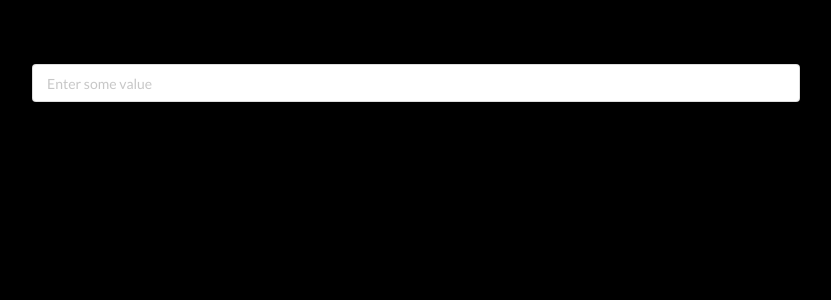
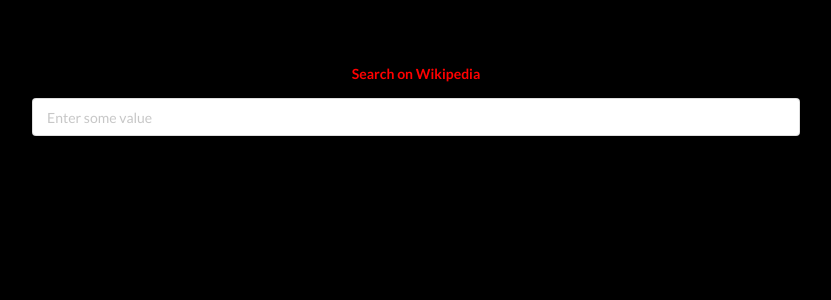
Before and after one commit to ResXBocchi/training-hooks, a React (Create React App) app: page / in a window 1280 px wide. Shown: the top 300 px of the page, without its empty margins (224-1055 px from the left). Built offline with nearby package versions, Linux system fonts and the light colour scheme.

Commit message:
adding some style
mend

```diff
--- a/src/components/Search.css
+++ b/src/components/Search.css
@@ -23,3 +23,7 @@
 .item{
     text-align: justify;
 }
+p{
+    color:red;
+    font-weight: bold;
+}
--- a/src/components/Search.js
+++ b/src/components/Search.js
@@ -48,6 +48,7 @@
 
     return (
         <div className="search">
+            <p>Search on Wikipedia</p>
             <div className='ui form'>
                 <div className='field'>
 
```
Also changed, not shown: 1 other file (tests, documents, lock files or other folders).
